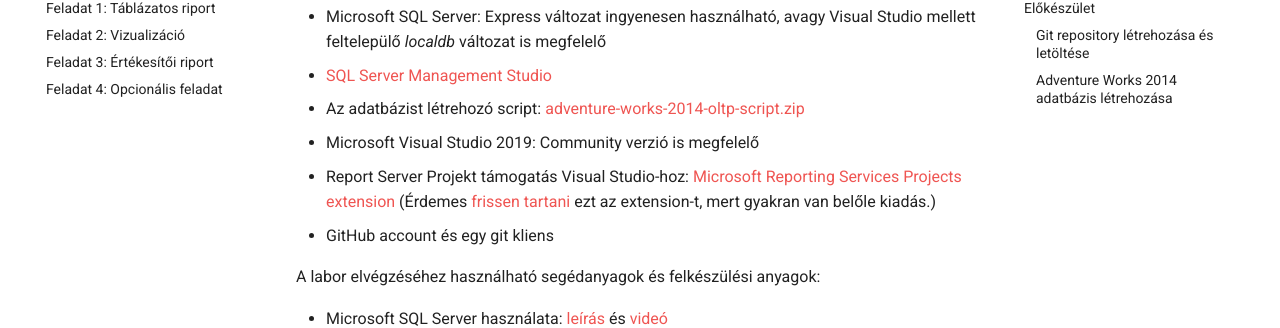
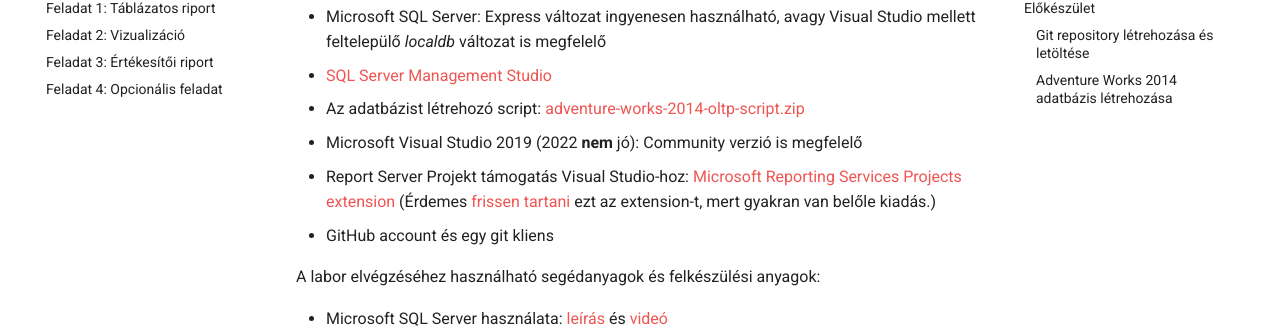
Before and after one commit to bmeviauac01/softwarelab1, an MkDocs documentation site: the page built from docs/Lab-ReportingServices/index.md, in a window 1280 px wide and 900 px high, scrolled down 340 px. Shown: the part 127-455 px from the top of the window. Built offline with MkDocs 1.6.1 and Material for MkDocs 9.7.7, drawn with Linux system fonts in a browser that asks for light colours; comment, search, counter and statistics services are not loaded.

Commit message:
VS verzio

```diff
--- a/docs/Lab-ReportingServices/index.md
+++ b/docs/Lab-ReportingServices/index.md
@@ -10,7 +10,7 @@ A labor elvégzéséhez szükséges eszközök:
 - Microsoft SQL Server: Express változat ingyenesen használható, avagy Visual Studio mellett feltelepülő _localdb_ változat is megfelelő
 - [SQL Server Management Studio](https://docs.microsoft.com/en-us/sql/ssms/download-sql-server-management-studio-ssms)
 - Az adatbázist létrehozó script: [adventure-works-2014-oltp-script.zip](adventure-works-2014-oltp-script.zip)
-- Microsoft Visual Studio 2019: Community verzió is megfelelő
+- Microsoft Visual Studio 2019 (2022 **nem** jó): Community verzió is megfelelő
 - Report Server Projekt támogatás Visual Studio-hoz: [Microsoft Reporting Services Projects extension](https://marketplace.visualstudio.com/items?itemName=ProBITools.MicrosoftReportProjectsforVisualStudio) (Érdemes [frissen tartani](https://docs.microsoft.com/en-us/visualstudio/extensibility/how-to-update-a-visual-studio-extension?view=vs-2019) ezt az extension-t, mert gyakran van belőle kiadás.)
 - GitHub account és egy git kliens
 
```
Also changed, not shown: docs/Lab-EFREST/index.md (+1 -1 lines), docs/Lab-MongoDB/index.md (+1 -1 lines).
